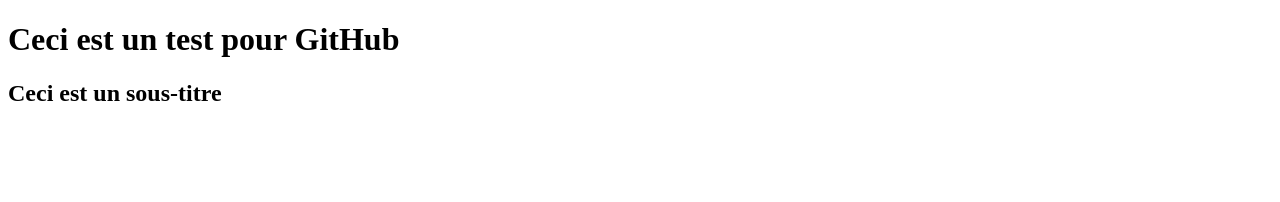
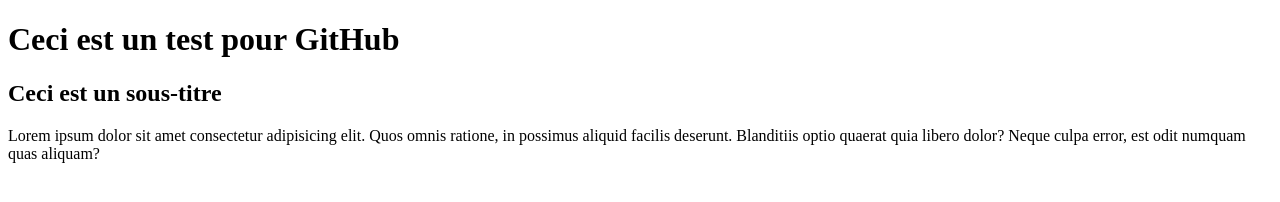
Before and after one commit to najoua-tech/tes1, a plain HTML site: page index.html in a window 1280 px wide. Drawn offline with Linux system fonts and the light colour scheme.

Commit message:
add paragraphe

```diff
--- a/index.html
+++ b/index.html
@@ -8,5 +8,7 @@
 <body>
     <h1>Ceci est un test pour GitHub</h1>
     <h2>Ceci est un sous-titre</h2>
+
+    <p>Lorem ipsum dolor sit amet consectetur adipisicing elit. Quos omnis ratione, in possimus aliquid facilis deserunt. Blanditiis optio quaerat quia libero dolor? Neque culpa error, est odit numquam quas aliquam?</p>
 </body>
 </html>
```
